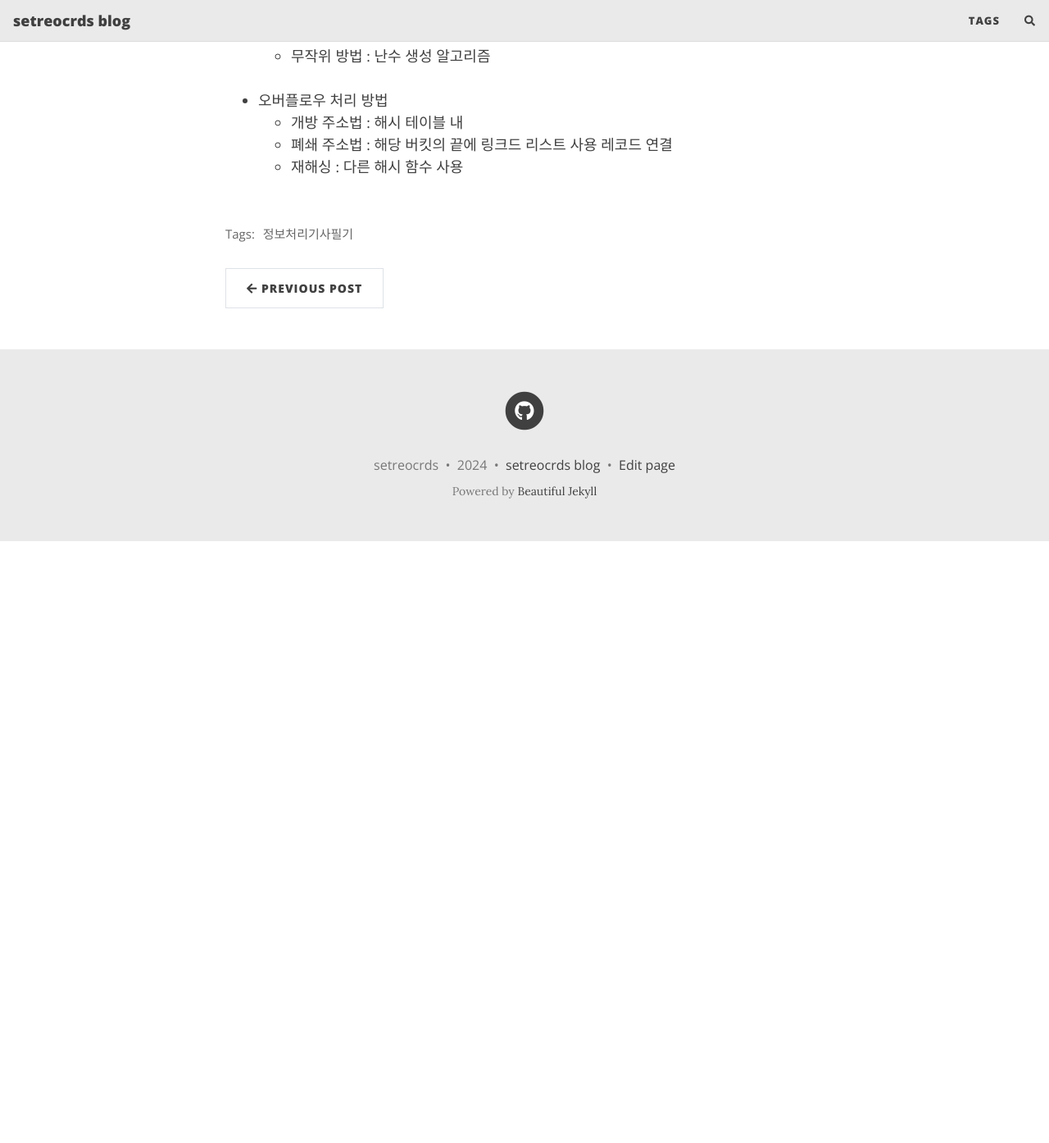
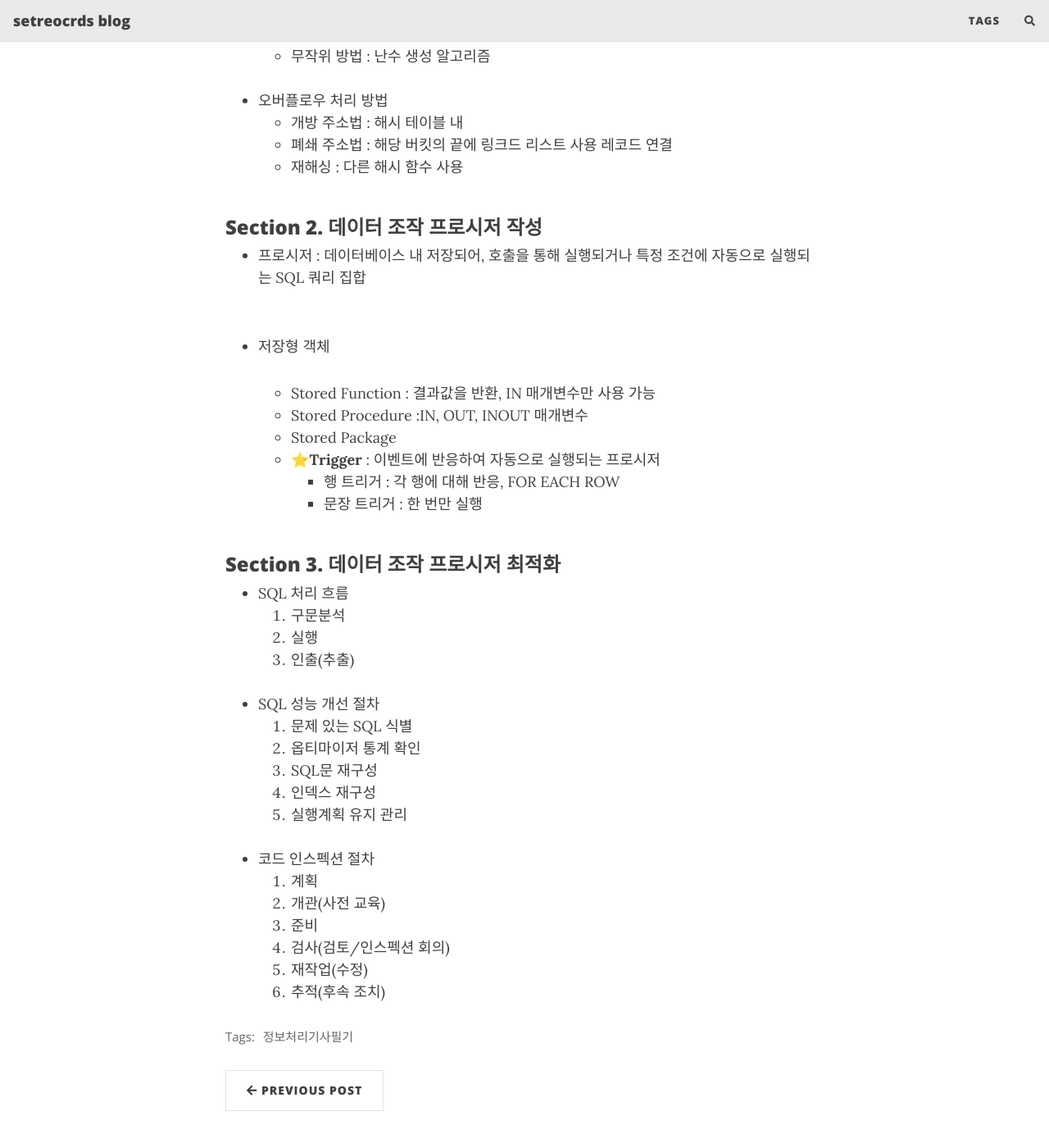
Before and after one commit to setrecords/setrecords.github.io, a Jekyll site: the page built from _posts/2024-02-12-2024 정보처리기사 필기 - 2.1 데이터 입출력 구현.md, in a window 1280 px wide and 1400 px high, scrolled down 3488 px. Shown: the top 1394 px of the window at 82% size. Built offline with Jekyll 4.4.1, drawn with Linux system fonts in a browser that asks for light colours; nearby versions of some CDN libraries; comment, search, counter and statistics services are not loaded; before the commit the page ends 4148 px from its top, so only the background shows below that.

Commit message:
Update 2024-02-12-2024 정보처리기사 필기 - 2.1 데이터 입출력 구현.md

```diff
--- a/_posts/2024-02-12-2024 정보처리기사 필기 - 2.1 데이터 입출력 구현.md
+++ b/_posts/2024-02-12-2024 정보처리기사 필기 - 2.1 데이터 입출력 구현.md
@@ -138,3 +138,41 @@ tags: [정보처리기사필기]
   - 폐쇄 주소법 : 해당 버킷의 끝에 링크드 리스트 사용 레코드 연결
   - 재해싱 : 다른 해시 함수 사용
 <br/><br/>
+
+### Section 2. 데이터 조작 프로시저 작성
+
+- 프로시저 : 데이터베이스 내 저장되어, 호출을 통해 실행되거나 특정 조건에 자동으로 실행되는 SQL 쿼리 집합
+<br/><br/>
+
+- 저장형 객체
+  - Stored Function : 결과값을 반환, IN 매개변수만 사용 가능
+  - Stored Procedure :IN, OUT, INOUT 매개변수
+  - Stored Package
+  - ⭐**Trigger** : 이벤트에 반응하여 자동으로 실행되는 프로시저
+    - 행 트리거 : 각 행에 대해 반응, FOR EACH ROW
+    - 문장 트리거 : 한 번만 실행
+<br/><br/>
+
+### Section 3. 데이터 조작 프로시저 최적화
+
+- SQL 처리 흐름
+  1. 구문분석
+  2. 실행
+  3. 인출(추출)
+<br/><br/>
+
+- SQL 성능 개선 절차
+  1. 문제 있는 SQL 식별
+  2. 옵티마이저 통계 확인
+  3. SQL문 재구성
+  4. 인덱스 재구성
+  5. 실행계획 유지 관리
+<br/><br/>
+
+- 코드 인스펙션 절차
+  1. 계획
+  2. 개관(사전 교육)
+  3. 준비
+  4. 검사(검토/인스펙션 회의)
+  5. 재작업(수정)
+  6. 추적(후속 조치)
```
